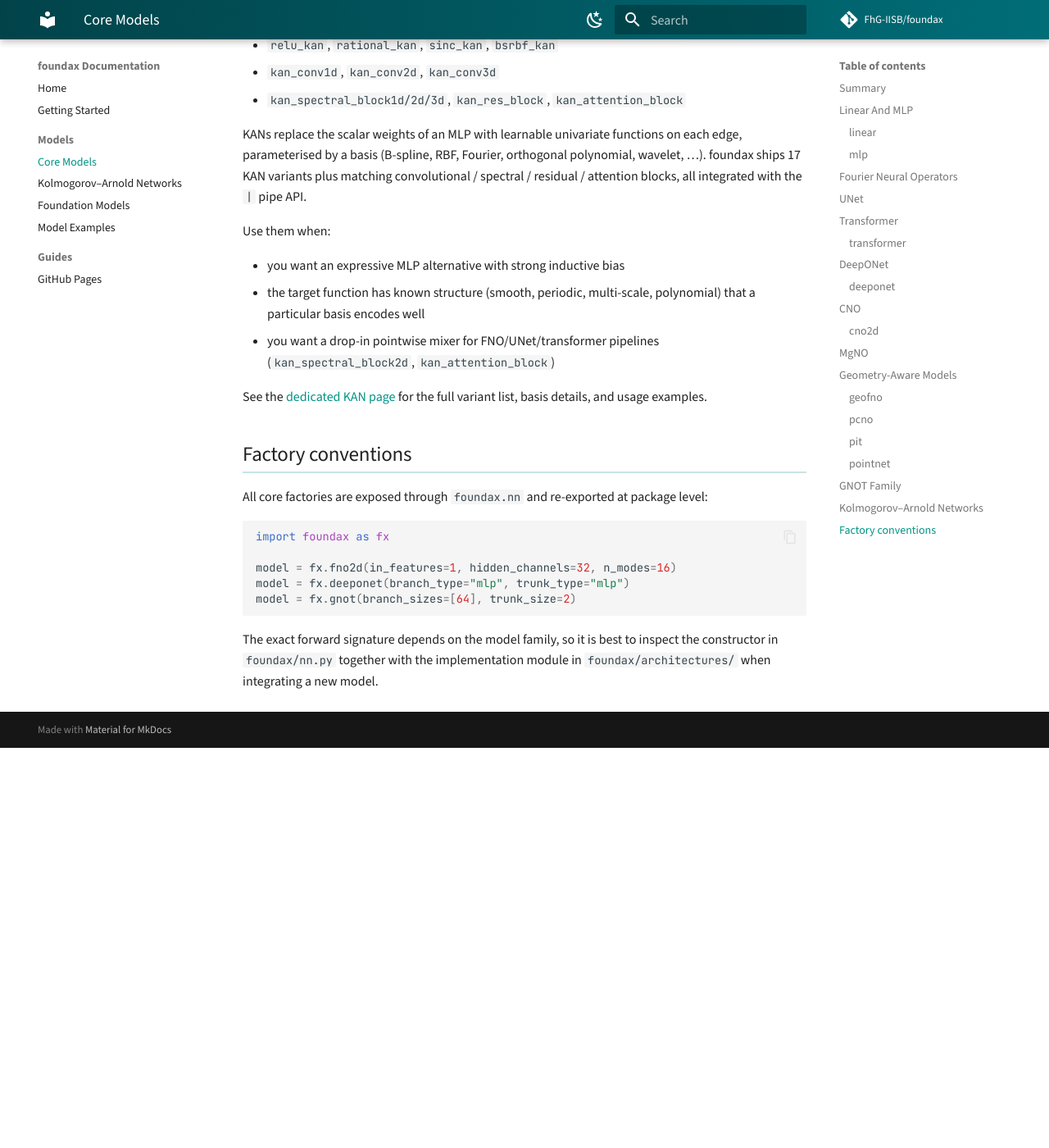
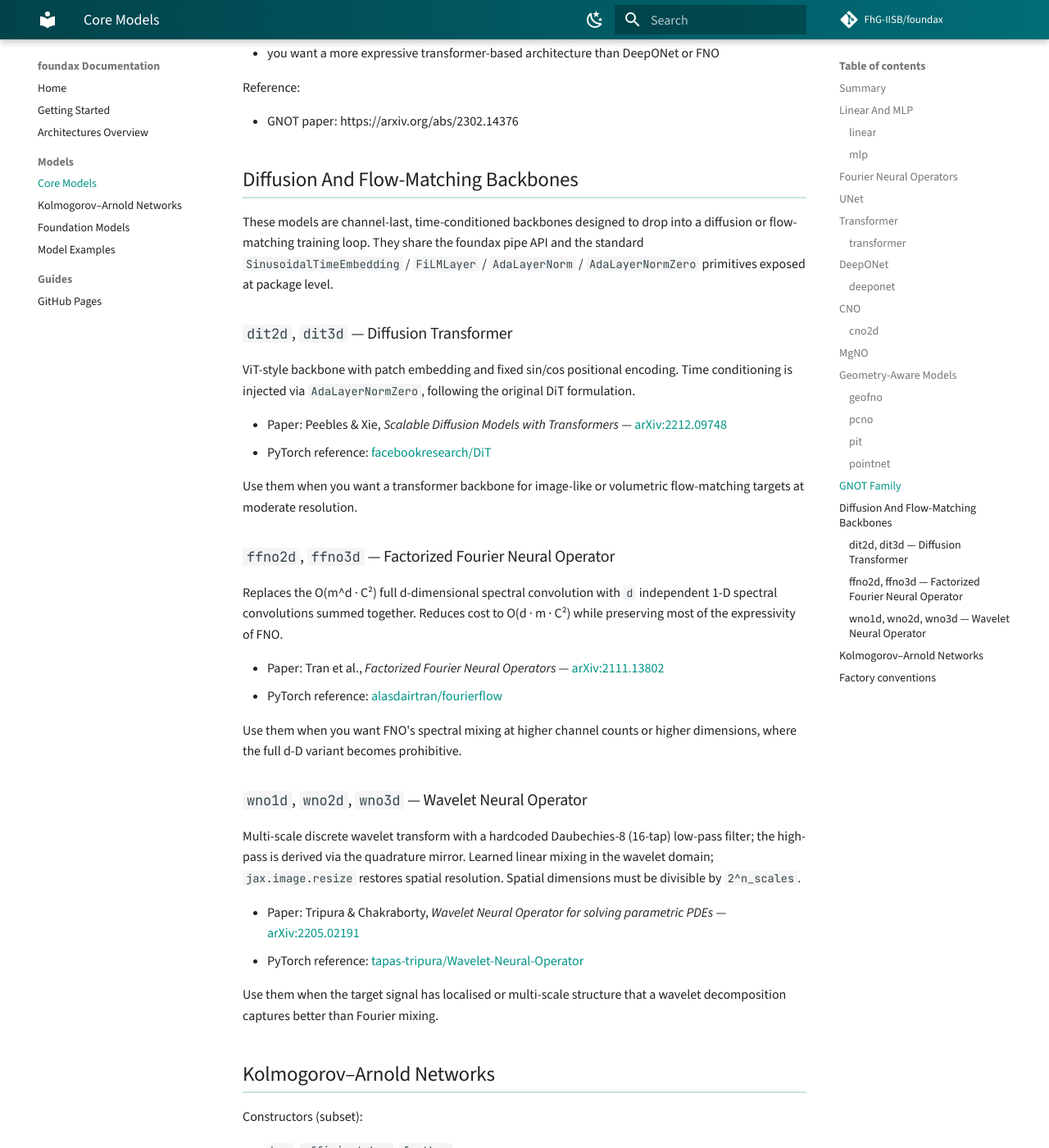
Before and after one commit to FhG-IISB/foundax, an MkDocs documentation site: the page built from docs/core-models.md, in a window 1280 px wide and 1400 px high, scrolled down 5485 px. Shown: the whole window at 82% size. Built offline with MkDocs 1.6.1 and Material for MkDocs 9.7.7, drawn with Linux system fonts in a browser that asks for light colours; comment, search, counter and statistics services are not loaded; before the commit the page ends 6397 px from its top, so only the background shows below that; some of the changed text lies outside the part shown.

Commit message:
Add architectures table, contributor docs, repo polish
User-facing change: a new docs/architectures.md page gives a single-table
view of every supported model (core / KAN / foundation) with the paper
each one comes from. README adds a condensed mirror plus a badge row and
BibTeX citation block. docs/core-models.md fills in the previously
undocumented flow-matching backbones (DiT, F-FNO, WNO) and grows a
Reference column. docs/equinox-architectures.md gets a summary table at
the top so foundation wrappers are scannable at a glance.

Repo polish to match jNO's contributor surface:
- CITATION.cff, CONTRIBUTING.md, SECURITY.md, CODE_OF_CONDUCT.md, CHANGELOG.md
- .pre-commit-config.yaml (ruff + a few hygiene hooks)
- GitHub issue and pull-request templates
- foundax/py.typed marker for PEP 561 downstream type-checkers

pyproject.toml: authors, classifiers, project URLs, py.typed package-data,
new fmt/all pixi tasks, and pre-commit + mkdocs as pixi dev deps.

CI workflow: format check runs before lint.

```diff
--- a/docs/core-models.md
+++ b/docs/core-models.md
@@ -6,18 +6,21 @@
 
 ## Summary
 
-| Family | Constructors | Typical use |
-| --- | --- | --- |
-| Linear / MLP | `linear`, `mlp` | Simple regression and coordinate networks |
-| Fourier Neural Operators | `fno1d`, `fno2d`, `fno3d` | Structured-grid operator learning |
-| UNet | `unet1d`, `unet2d`, `unet3d` | Encoder-decoder baselines on regular grids |
-| Generic Transformer | `transformer` | Sequence-to-sequence baselines |
-| DeepONet | `deeponet` | Operator learning with branch/trunk factorization |
-| CNO | `cno2d` | Continuous neural operator on image-like fields |
-| MgNO | `mgno1d`, `mgno2d` | Multigrid-inspired operator learning |
-| Geometry-aware operators | `geofno`, `pcno`, `pit`, `pointnet` | Irregular meshes, coordinates, point clouds |
-| GNOT family | `cgptno`, `gnot`, `moegptno` | Transformer-based operator learning on irregular domains |
-| Kolmogorov–Arnold Networks | `kan`, `fastkan`, `chebyshev_kan`, `fourier_kan`, … (17 variants) | MLP alternative with learnable univariate edges — see the [KAN page](kan.md) |
+For the full list with paper references — including the foundation-model wrappers — see [Architectures Overview](architectures.md).
+
+| Family | Constructors | Reference | Typical use |
+| --- | --- | --- | --- |
+| Linear / MLP | `linear`, `mlp` | — | Simple regression and coordinate networks |
+| Fourier Neural Operators | `fno1d`, `fno2d`, `fno3d` | Li et al. 2020 — [arXiv:2010.08895](https://arxiv.org/abs/2010.08895) | Structured-grid operator learning |
+| UNet | `unet1d`, `unet2d`, `unet3d` | Ronneberger et al. 2015 — [arXiv:1505.04597](https://arxiv.org/abs/1505.04597) | Encoder-decoder baselines on regular grids |
+| Generic Transformer | `transformer` | Vaswani et al. 2017 — [arXiv:1706.03762](https://arxiv.org/abs/1706.03762) | Sequence-to-sequence baselines |
+| DeepONet | `deeponet` | Lu et al. 2021 — [arXiv:1910.03193](https://arxiv.org/abs/1910.03193) | Operator learning with branch/trunk factorization |
+| CNO | `cno2d` | Raonić et al. 2023 — [arXiv:2302.01178](https://arxiv.org/abs/2302.01178) | Continuous neural operator on image-like fields |
+| MgNO | `mgno1d`, `mgno2d` | He et al. 2024 — [arXiv:2310.19809](https://arxiv.org/abs/2310.19809) | Multigrid-inspired operator learning |
+| Geometry-aware operators | `geofno`, `pcno`, `pit`, `pointnet` | GeoFNO: [arXiv:2207.05209](https://arxiv.org/abs/2207.05209); PiT: [arXiv:2405.09285](https://arxiv.org/abs/2405.09285); PointNet: [arXiv:1612.00593](https://arxiv.org/abs/1612.00593); PCNO: [github](https://github.com/PKU-CMEGroup/NeuralOperator) | Irregular meshes, coordinates, point clouds |
+| GNOT family | `cgptno`, `gnot`, `moegptno` | Hao et al., ICML 2023 — [arXiv:2302.14376](https://arxiv.org/abs/2302.14376) | Transformer-based operator learning on irregular domains |
+| Diffusion / flow backbones | `dit2d/3d`, `ffno2d/3d`, `wno1d/2d/3d` | DiT: [arXiv:2212.09748](https://arxiv.org/abs/2212.09748); F-FNO: [arXiv:2111.13802](https://arxiv.org/abs/2111.13802); WNO: [arXiv:2205.02191](https://arxiv.org/abs/2205.02191) | Time-conditioned backbones for flow-matching and diffusion training |
+| Kolmogorov–Arnold Networks | `kan`, `fastkan`, `chebyshev_kan`, `fourier_kan`, … (17 variants) | Liu et al. 2024 — [arXiv:2404.19756](https://arxiv.org/abs/2404.19756) (and others) | MLP alternative with learnable univariate edges — see the [KAN page](kan.md) |
 
 ## Linear And MLP
 
@@ -170,6 +173,37 @@
 
 - GNOT paper: https://arxiv.org/abs/2302.14376
 
+## Diffusion And Flow-Matching Backbones
+
+These models are channel-last, time-conditioned backbones designed to drop into a diffusion or flow-matching training loop. They share the foundax pipe API and the standard `SinusoidalTimeEmbedding` / `FiLMLayer` / `AdaLayerNorm` / `AdaLayerNormZero` primitives exposed at package level.
+
+### `dit2d`, `dit3d` — Diffusion Transformer
+
+ViT-style backbone with patch embedding and fixed sin/cos positional encoding. Time conditioning is injected via `AdaLayerNormZero`, following the original DiT formulation.
+
+- Paper: Peebles & Xie, *Scalable Diffusion Models with Transformers* — [arXiv:2212.09748](https://arxiv.org/abs/2212.09748)
+- PyTorch reference: [facebookresearch/DiT](https://github.com/facebookresearch/DiT)
+
+Use them when you want a transformer backbone for image-like or volumetric flow-matching targets at moderate resolution.
+
+### `ffno2d`, `ffno3d` — Factorized Fourier Neural Operator
+
+Replaces the O(m^d · C²) full d-dimensional spectral convolution with `d` independent 1-D spectral convolutions summed together. Reduces cost to O(d · m · C²) while preserving most of the expressivity of FNO.
+
+- Paper: Tran et al., *Factorized Fourier Neural Operators* — [arXiv:2111.13802](https://arxiv.org/abs/2111.13802)
+- PyTorch reference: [alasdairtran/fourierflow](https://github.com/alasdairtran/fourierflow)
+
+Use them when you want FNO's spectral mixing at higher channel counts or higher dimensions, where the full d-D variant becomes prohibitive.
+
+### `wno1d`, `wno2d`, `wno3d` — Wavelet Neural Operator
+
+Multi-scale discrete wavelet transform with a hardcoded Daubechies-8 (16-tap) low-pass filter; the high-pass is derived via the quadrature mirror. Learned linear mixing in the wavelet domain; `jax.image.resize` restores spatial resolution. Spatial dimensions must be divisible by `2^n_scales`.
+
+- Paper: Tripura & Chakraborty, *Wavelet Neural Operator for solving parametric PDEs* — [arXiv:2205.02191](https://arxiv.org/abs/2205.02191)
+- PyTorch reference: [tapas-tripura/Wavelet-Neural-Operator](https://github.com/tapas-tripura/Wavelet-Neural-Operator)
+
+Use them when the target signal has localised or multi-scale structure that a wavelet decomposition captures better than Fourier mixing.
+
 ## Kolmogorov–Arnold Networks
 
 Constructors (subset):
--- a/mkdocs.yml
+++ b/mkdocs.yml
@@ -11,6 +11,7 @@
 nav:
   - Home: index.md
   - Getting Started: getting-started.md
+  - Architectures Overview: architectures.md
   - Models:
       - Core Models: core-models.md
       - Kolmogorov–Arnold Networks: kan.md
```
Also changed, not shown: .pre-commit-config.yaml (added, +41 -0 lines), CHANGELOG.md (added, +40 -0 lines), CODE_OF_CONDUCT.md (added, +5 -0 lines), CONTRIBUTING.md (added, +46 -0 lines), README.md (+64 -23 lines), SECURITY.md (added, +9 -0 lines), docs/architectures.md (added, +87 -0 lines), docs/equinox-architectures.md (+18 -0 lines), docs/index.md (+2 -0 lines), pyproject.toml (+36 -1 lines), .github/ISSUE_TEMPLATE/bug_report.md (added), .github/ISSUE_TEMPLATE/feature_request.md (added), .github/pull_request_template.md (added), 4 other files.
